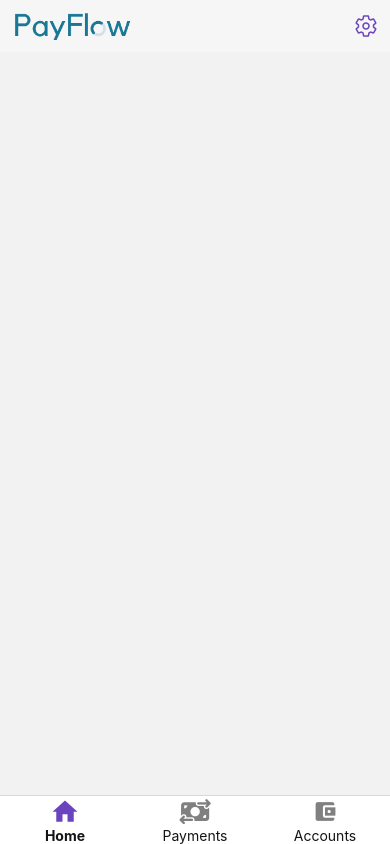
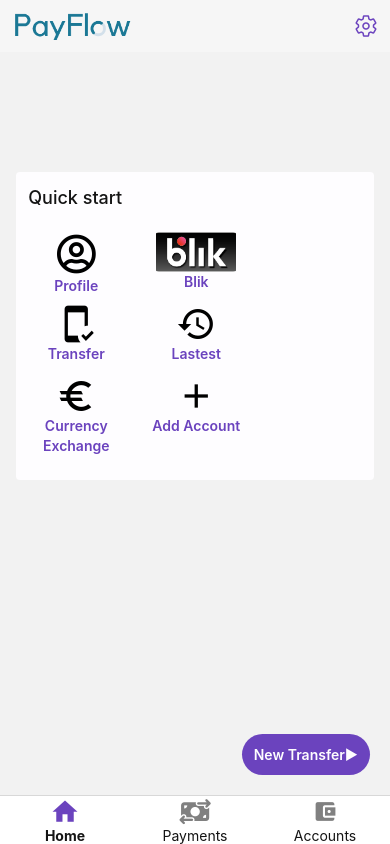
Before and after one commit to Narothe/payflow-mobile, a React Native app in the folder PayFlow/: screen /MainScreen in a window 390 px wide. Built offline with nearby package versions, Linux system fonts and the light colour scheme.

Commit message:
feat: quick switching to favorite services

```diff
--- /dev/null
+++ b/PayFlow/components/common/Blik.tsx
@@ -0,0 +1,12 @@
+/* eslint-disable */
+
+
+import { View } from "react-native";
+
+const Blik = () => {
+
+  return(
+    <View />
+  )
+}
+export default Blik
--- /dev/null
+++ b/PayFlow/components/common/ServiceSelect.tsx
@@ -0,0 +1,30 @@
+/* eslint-disable */
+import { Image, TouchableOpacity, View } from "react-native";
+import React from "react";
+import { Text } from "react-native";
+import { NativeStackNavigationProp } from "@react-navigation/native-stack";
+import { useNavigation } from "@react-navigation/native";
+import { StackNavigator } from "../../types/types.ts";
+
+
+type Props = {
+  title: string
+  logo: Element
+  nav: string
+}
+
+const ServiceSelect:React.FC<Props> = ({ title, logo, nav}) => {
+  const navigation =
+    useNavigation<NativeStackNavigationProp<StackNavigator>>()
+
+  return(
+    <TouchableOpacity
+      className={'h-14 w-24 mx-3 my-2 items-center'}
+      onPress={() => navigation.navigate(nav)}
+    >
+      <View>{logo}</View>
+      <Text className={'font-semibold text-quaternary text-sm text-center capitalize'}>{title}</Text>
+    </TouchableOpacity>
+  )
+}
+export default ServiceSelect
--- a/PayFlow/components/navigation/screens/Home/Home.tsx
+++ b/PayFlow/components/navigation/screens/Home/Home.tsx
@@ -1,13 +1,20 @@
 /* eslint-disable */
 import React from "react";
-import { View, Text } from 'react-native';
+import { View, Text, TouchableOpacity } from "react-native";
 import ScrollAccount from "./ScrollAccount.tsx";
+import QuickSwitch from "./QuickSwitch.tsx";
 
 
 export default function(): React.JSX.Element {
   return (
-    <View className="flex-1 items-center justify-center  ">
+    <View className="flex-1 items-center   ">
       <ScrollAccount />
+      <QuickSwitch />
+      <TouchableOpacity
+        className={'bg-quaternary p-3 rounded-full absolute bottom-5 right-5'}
+      >
+        <Text className={'text-primary font-semibold capitalize'}>new transfer▶</Text>
+      </TouchableOpacity>
     </View>
   );
 }
--- /dev/null
+++ b/PayFlow/components/navigation/screens/Home/QuickSwitch.tsx
@@ -0,0 +1,31 @@
+/* eslint-disable */
+import { Image, Text } from "react-native";
+import { View } from "react-native";
+import ServiceSelect from "../../../common/ServiceSelect.tsx";
+import blik from '../../../../assets/icons/blik.png'
+import { useNavigation } from "@react-navigation/native";
+import { NativeStackNavigationProp } from "@react-navigation/native-stack";
+import { StackNavigator } from "../../../../types/types.ts";
+import Ionicons from "react-native-vector-icons/FontAwesome5";
+import Material from "react-native-vector-icons/MaterialCommunityIcons";
+import React from "react";
+
+const QuickSwitch = () => {
+
+
+  return(
+    <View className={'bg-primary w-11/12 mx-5 h-auto rounded pb-10'}>
+      <Text className={'text-lg font-medium text-quinary m-3 '}>Quick start</Text>
+      <View className={' flex-row items-center flex-wrap '}>
+        <ServiceSelect title={"profile"} logo={<Ionicons name={'user-circle'} size={40} color={"#000"} />} nav={"Settings"}/>
+        <ServiceSelect title={"blik"} logo={<Image source={blik}  className={'w-20 h-10'} />} nav={"Settings"}/>
+        <ServiceSelect title={"transfer"} logo={<Material name={'cellphone-check'} size={40} color={"#000"} />} nav={"Settings"}/>
+        <ServiceSelect title={"lastest"} logo={<Material name={'history'} size={40} color={"#000"} />} nav={"Settings"}/>
+        <ServiceSelect title={"currency exchange"} logo={<Material name={'currency-eur'} size={40} color={"#000"} />} nav={"Settings"}/>
+        <ServiceSelect title={"add account"} logo={<Material name={'plus'} size={40} color={"#000"} />} nav={"Settings"}/>
+      </View>
+    </View>
+  )
+}
+
+export default QuickSwitch
```
Also changed, not shown: PayFlow/assets/icons/blik.png (added).
